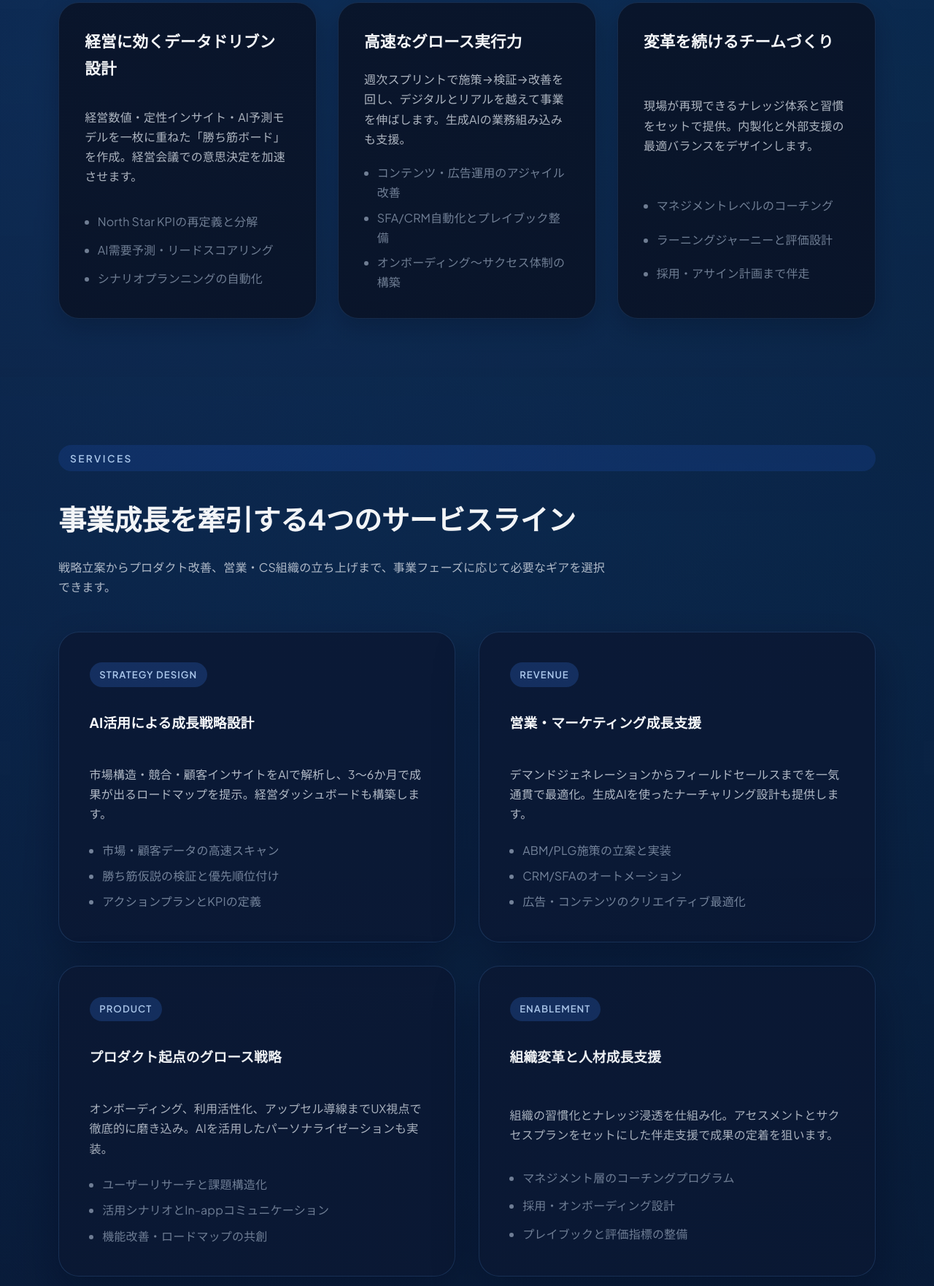
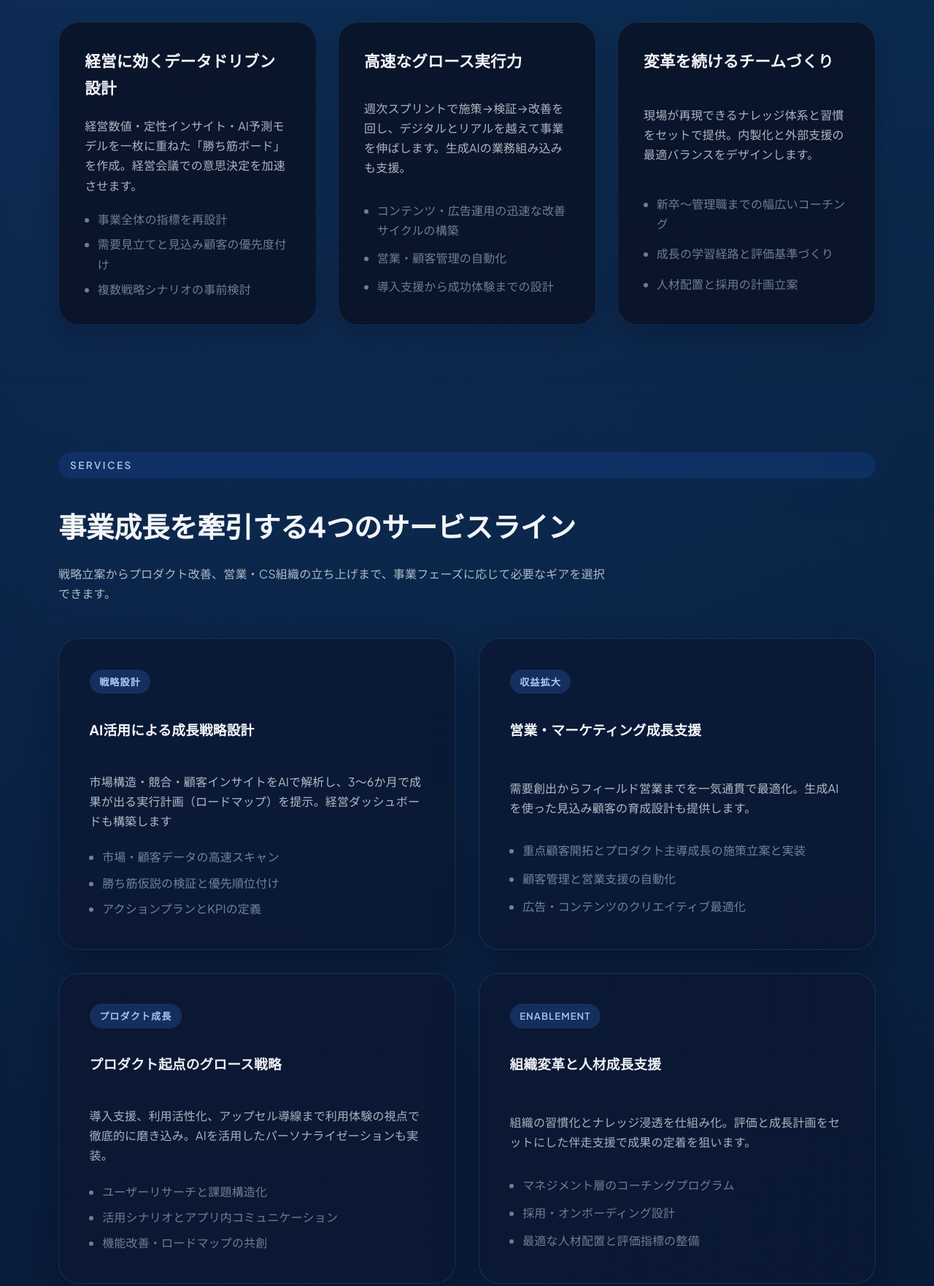
Before and after one commit to lifegame-inc/lifegame-site, a plain HTML site: page index.html in a window 1280 px wide. Shown: the part 1299-3062 px from the top of the page at 73% size. Drawn offline with Linux system fonts and the light colour scheme.

Commit message:
Add files via upload

```diff
--- a/index.html
+++ b/index.html
@@ -1143,36 +1143,36 @@ main {
 
       <section class="section" id="why">
         <div class="container section-header">
-          <p class="eyebrow">Why LifeGame</p>
-          <h2>戦略×実装を同じ熱量でやり切る、AI時代のグロースパートナー</h2>
-          <p class="section-intro">トップラインのボトルネックをAIで特定し、マーケティング／営業／プロダクトの壁を越えた一気通貫の改善ロードマップを設計します。CxO視点での意思決定支援と、現場伴走型の実行体制が強みです。</p>
+          <p class="eyebrow">当社の強み</p>
+          <h2>戦略と実装に同じ熱量で寄り添うAI時代の成長伴走者</h2>
+          <p class="section-intro">トップラインのボトルネックをAIで特定し、マーケティング／営業／プロダクトの壁を越えた一気通貫の改善ロードマップを設計します。経営層（CxO）に寄り添う意思決定支援と、現場に並走する成長支援の伴走者（グロースパートナー）としての実行体制が強みです。</p>
         </div>
         <div class="container feature-grid">
           <article class="feature-card">
             <h3>経営に効くデータドリブン設計</h3>
             <p>経営数値・定性インサイト・AI予測モデルを一枚に重ねた「勝ち筋ボード」を作成。経営会議での意思決定を加速させます。</p>
             <ul>
-              <li>North Star KPIの再定義と分解</li>
-              <li>AI需要予測・リードスコアリング</li>
-              <li>シナリオプランニングの自動化</li>
+              <li>事業全体の指標を再設計</li>
+              <li>需要見立てと見込み顧客の優先度付け</li>
+              <li>複数戦略シナリオの事前検討</li>
             </ul>
           </article>
           <article class="feature-card">
             <h3>高速なグロース実行力</h3>
             <p>週次スプリントで施策→検証→改善を回し、デジタルとリアルを越えて事業を伸ばします。生成AIの業務組み込みも支援。</p>
             <ul>
-              <li>コンテンツ・広告運用のアジャイル改善</li>
-              <li>SFA/CRM自動化とプレイブック整備</li>
-              <li>オンボーディング〜サクセス体制の構築</li>
+              <li>コンテンツ・広告運用の迅速な改善サイクルの構築</li>
+              <li>営業・顧客管理の自動化</li>
+              <li>導入支援から成功体験までの設計</li>
             </ul>
           </article>
           <article class="feature-card">
             <h3>変革を続けるチームづくり</h3>
             <p>現場が再現できるナレッジ体系と習慣をセットで提供。内製化と外部支援の最適バランスをデザインします。</p>
             <ul>
-              <li>マネジメントレベルのコーチング</li>
-              <li>ラーニングジャーニーと評価設計</li>
-              <li>採用・アサイン計画まで伴走</li>
+              <li>新卒〜管理職までの幅広いコーチング</li>
+              <li>成長の学習経路と評価基準づくり</li>
+              <li>人材配置と採用の計画立案</li>
             </ul>
           </article>
         </div>
@@ -1187,10 +1187,10 @@ main {
         <div class="container service-grid">
           <article class="service-card">
             <header>
-              <span class="badge">Strategy Design</span>
+              <span class="badge">戦略設計</span>
               <h3>AI活用による成長戦略設計</h3>
             </header>
-            <p>市場構造・競合・顧客インサイトをAIで解析し、3〜6か月で成果が出るロードマップを提示。経営ダッシュボードも構築します。</p>
+            <p>市場構造・競合・顧客インサイトをAIで解析し、3〜6か月で成果が出る実行計画（ロードマップ）を提示。経営ダッシュボードも構築します</p>
             <ul>
               <li>市場・顧客データの高速スキャン</li>
               <li>勝ち筋仮説の検証と優先順位付け</li>
@@ -1199,25 +1199,25 @@ main {
           </article>
           <article class="service-card">
             <header>
-              <span class="badge">Revenue</span>
+              <span class="badge">収益拡大</span>
               <h3>営業・マーケティング成長支援</h3>
             </header>
-            <p>デマンドジェネレーションからフィールドセールスまでを一気通貫で最適化。生成AIを使ったナーチャリング設計も提供します。</p>
+            <p>需要創出からフィールド営業までを一気通貫で最適化。生成AIを使った見込み顧客の育成設計も提供します。</p>
             <ul>
-              <li>ABM/PLG施策の立案と実装</li>
-              <li>CRM/SFAのオートメーション</li>
+              <li>重点顧客開拓とプロダクト主導成長の施策立案と実装</li>
+              <li>顧客管理と営業支援の自動化</li>
               <li>広告・コンテンツのクリエイティブ最適化</li>
             </ul>
           </article>
           <article class="service-card">
             <header>
-              <span class="badge">Product</span>
+              <span class="badge">プロダクト成長</span>
               <h3>プロダクト起点のグロース戦略</h3>
             </header>
-            <p>オンボーディング、利用活性化、アップセル導線までUX視点で徹底的に磨き込み。AIを活用したパーソナライゼーションも実装。</p>
+            <p>導入支援、利用活性化、アップセル導線まで利用体験の視点で徹底的に磨き込み。AIを活用したパーソナライゼーションも実装。</p>
             <ul>
               <li>ユーザーリサーチと課題構造化</li>
-              <li>活用シナリオとIn-appコミュニケーション</li>
+              <li>活用シナリオとアプリ内コミュニケーション</li>
               <li>機能改善・ロードマップの共創</li>
             </ul>
           </article>
@@ -1226,11 +1226,11 @@ main {
               <span class="badge">Enablement</span>
               <h3>組織変革と人材成長支援</h3>
             </header>
-            <p>組織の習慣化とナレッジ浸透を仕組み化。アセスメントとサクセスプランをセットにした伴走支援で成果の定着を狙います。</p>
+            <p>組織の習慣化とナレッジ浸透を仕組み化。評価と成長計画をセットにした伴走支援で成果の定着を狙います。</p>
             <ul>
               <li>マネジメント層のコーチングプログラム</li>
               <li>採用・オンボーディング設計</li>
-              <li>プレイブックと評価指標の整備</li>
+              <li>最適な人材配置と評価指標の整備</li>
             </ul>
           </article>
         </div>
@@ -1308,7 +1308,7 @@ main {
         <div class="container partner-panel">
           <h3>パートナー企業・支援領域</h3>
           <ul>
-            <li>Enterprise SaaS</li>
+            <li>企業向け SaaS</li>
             <li>FinTech</li>
             <li>HR Tech</li>
             <li>ヘルスケア</li>
@@ -1334,10 +1334,10 @@ main {
                 <h3>津金和希（Kazuki Tsugane）</h3>
               </div>
             </div>
-            <p>元インフルエンサー、SMB〜Enterpriseまでのグロース戦略立案と実行で多数の実績。マーケティング戦略、組織拡大が専門領域。</p>
+            <p>スタートアップのグロース戦略立案と実行で多数の実績。マーケティング戦略、組織拡大が専門領域。</p>
             <ul class="chip-list">
               <li>マーケ&セールス戦略</li>
-              <li>PLGデザイン</li>
+              <li>KPI設計、SNS運用代行</li>
               <li>組織変革</li>
             </ul>
           </article>
```
